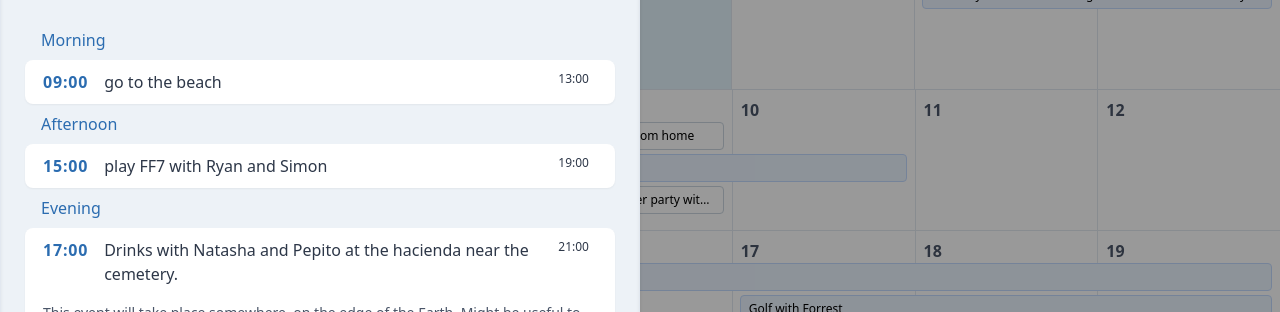
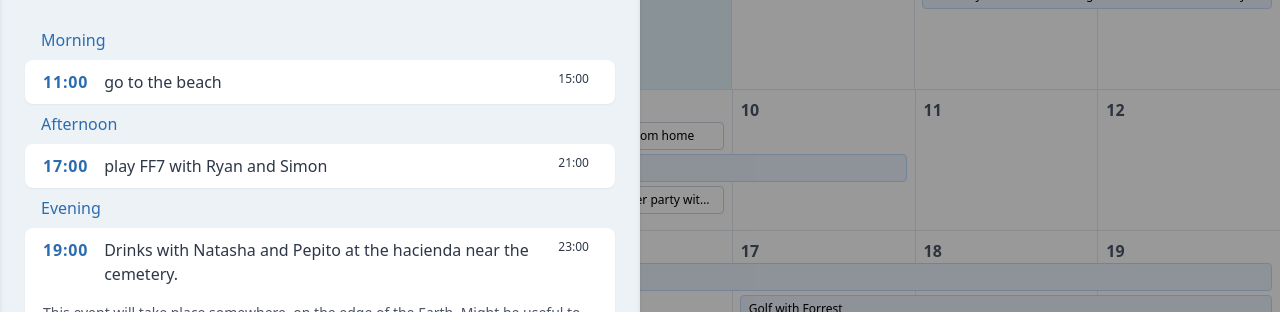
Before and after one commit to beaucouplus/calendar, a React (Create React App) app: page / in a window 1280 px wide. Both pictures are taken after a click on the element 457 px from the left and 204 px from the top of the page. Shown: the part 145-457 px from the top of the page. Built offline with nearby package versions, Linux system fonts and the light colour scheme.

Commit message:
add Duration > fixed redundant calls, fixed a bug. Ready to merge

```diff
--- a/src/Event.js
+++ b/src/Event.js
@@ -10,6 +10,7 @@ import { EventContext } from "./EventContext";
 
 // SCRIPTS
 import timeFormats from "./common/timeFormats";
+import { isoDateTimeToString } from "./utils";
 
 // COMPONENTS
 import { Button } from "./Button";
@@ -55,13 +56,13 @@ function TimedEventHeader({ event }) {
   return (
     <>
       <div className="w-1/8 text-blue-700 font-semibold tracking-wider text-right">
-        {dayjs(event.start.datetime).format(timeFormats.hourMinutes)}
+        {isoDateTimeToString(event.start.datetime)}
       </div>
       <div className="pl-4 text-left">{event.title}</div>
       <div className="ml-4 flex flex-grow justify-end ">
         <div className="flex text-gray-800 text-xs items-center pr-2">
           <i className="gg-arrow-right transform scale-75 text-gray-600 mr-1"></i>
-          {dayjs(event.end.datetime).format(timeFormats.hourMinutes)}
+          {isoDateTimeToString(event.end.datetime)}
         </div>
       </div>
       <div className="flex justify-end text-gray-400 group-focus:text-blue-600 group-hover:text-blue-600 group-active:text-blue-600">
@@ -80,8 +81,8 @@ function AllDayEventHeader({ event }) {
       <div className="flex-none w-full flex flex-col">
         <div className="flex border-b border-gray-300 pb-2">
           <div className="flex items-center pr-2 text-md text-blue-700 font-semibold tracking-wider">
-            {dayjs(event.start.date).format("MMM DD")} <i className="gg-arrow-right mx-2"></i>
-            {dayjs(event.end.date).format("MMM DD")}
+            {dayjs(event.start.date).format(timeFormats.monthDay)} <i className="gg-arrow-right mx-2"></i>
+            {dayjs(event.end.date).format(timeFormats.monthDay)}
           </div>
           <div className="text-xs px-2 py-1 flex flex-grow justify-end">
             Day {event.position} of {event.duration}
--- a/src/common/timeFormats.js
+++ b/src/common/timeFormats.js
@@ -1,6 +1,7 @@
 const timeFormats = {
   iso: "YYYY-MM-DDTHH:mm:00+02:00",
   year: "YYYY-MM-DD",
+  monthDay: "MMM DD",
   hourMinutes: "HH:mm",
 };
 
--- a/src/features/add_event/reducer.js
+++ b/src/features/add_event/reducer.js
@@ -3,7 +3,7 @@ import produce from "immer";
 import dayjs from "dayjs";
 
 // SCRIPTS
-import { hourStringtoNumbers } from "../../utils";
+import { hourStringtoNumbers, isoDateTimeToString } from "../../utils";
 import timeFormats from "../../common/timeFormats";
 
 const MAX_DURATION = 12;
@@ -15,8 +15,7 @@ class timeHelper {
 
   toYear = (time) => dayjs(time).format(this.formats.year);
 
-  toHourMinute = (time) => dayjs(time, this.formats.iso).format(this.formats.hourMinutes);
-
+  toHourMinute = isoDateTimeToString;
   updateHour = (currentTime, hour) => dayjs(currentTime, this.formats.iso).hour(hour).format(this.formats.iso);
 
   updateMinute = (currentTime, minute) => dayjs(currentTime, this.formats.iso).minute(minute).format(this.formats.iso);
--- a/src/utils.js
+++ b/src/utils.js
@@ -19,4 +19,14 @@ const numbersToHourString = (hour, minute) => `${renderTwoDigits(Number(hour))}:
 const isoDateTimeFromStrings = (date, time) =>
   dayjs(`${date}T${time}:00+02:00`, timeFormats.iso).format(timeFormats.iso);
 
-export { range, chunk, renderTwoDigits, hourStringtoNumbers, numbersToHourString, isoDateTimeFromStrings };
+const isoDateTimeToString = (time) => dayjs(time, timeFormats.iso).format(timeFormats.hourMinutes);
+
+export {
+  range,
+  chunk,
+  renderTwoDigits,
+  hourStringtoNumbers,
+  numbersToHourString,
+  isoDateTimeFromStrings,
+  isoDateTimeToString,
+};
```
